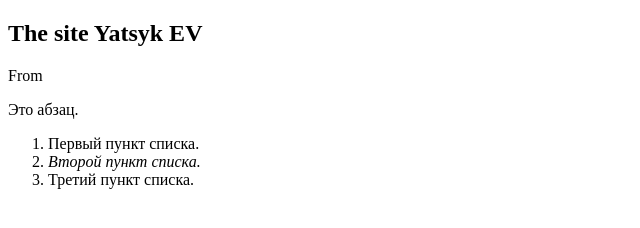
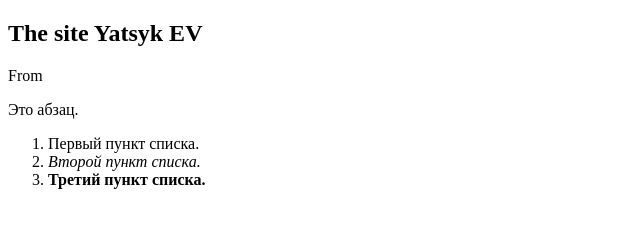
Before and after one commit to yatsykev/yatsykev.github.io, a plain HTML site: page index.html in a window 1280 px wide. Shown: the full height of the page, 0-640 px from the left. Drawn offline with Linux system fonts and the light colour scheme.

Commit message:
Update index.html

```diff
--- a/index.html
+++ b/index.html
@@ -22,7 +22,7 @@
 	<li>
 		<i>Второй пункт списка.</i>
 	</li>
-	<li>Третий пункт списка.</li>
+	<li><b>Третий пункт списка.</b></li>
 
 	</ol>
 
```
